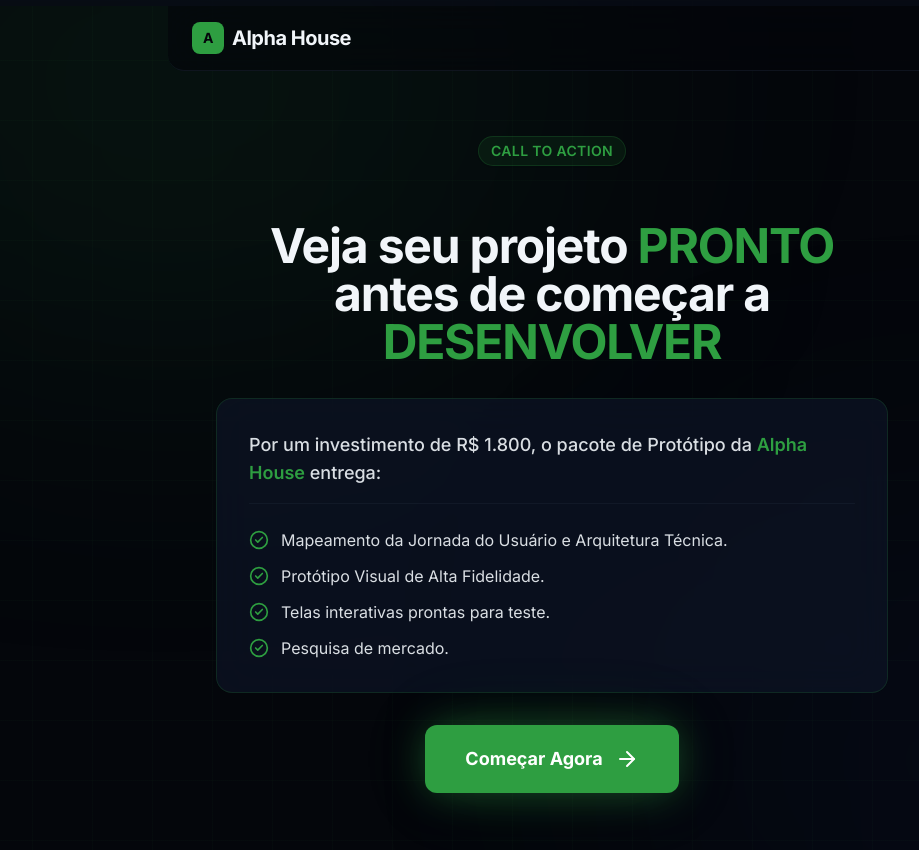
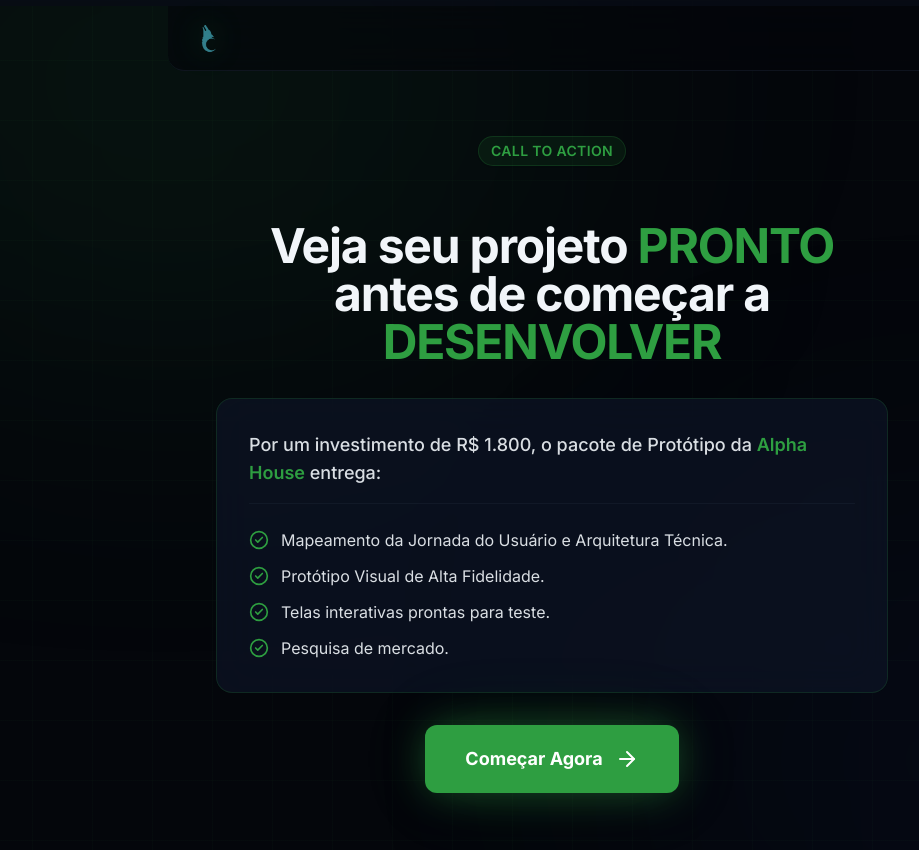
Before and after one commit to viniciusmoreira1533/canis-lp-leads-meta-2026-prototipo, a React (Vite) app: page / in a window 1280 px wide. Shown: the top 850 px of the page, without its empty margins (88-1007 px from the left). Built offline with nearby package versions, Linux system fonts and the light colour scheme.

Commit message:
feat: add official Canis logo to the header

```diff
--- a/src/App.tsx
+++ b/src/App.tsx
@@ -337,9 +337,8 @@ function App() {
           />
         </div>
         <div className="max-w-3xl mx-auto px-6 py-4 flex justify-between items-center bg-background/60 backdrop-blur-xl border-b border-border/50 rounded-b-2xl">
-          <div className="text-xl font-bold tracking-tight text-foreground flex items-center gap-2">
-            <span className="w-8 h-8 rounded-lg bg-primary flex items-center justify-center text-sm font-black text-background">A</span>
-            Alpha House
+          <div className="flex items-center gap-2">
+            <img src="/canis_logo.webp" alt="Canis Logo" className="h-8 object-contain drop-shadow-[0_0_15px_rgba(37,211,102,0.3)]" />
           </div>
           {currentStep !== 'intro' && currentStep !== 'success' && currentStep !== 'unqualified' && (
             <span className="text-sm font-medium text-muted-foreground bg-card/50 px-3 py-1 rounded-full border border-border/50">
```
Also changed, not shown: public/canis_logo.webp (added).
